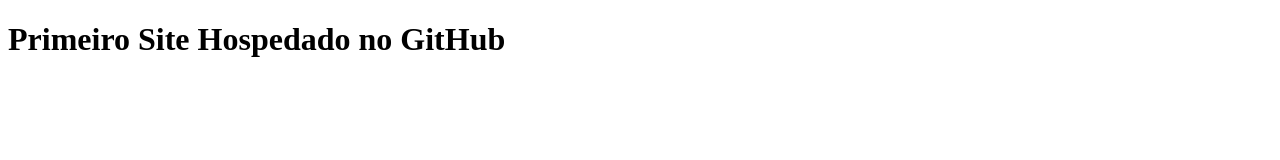
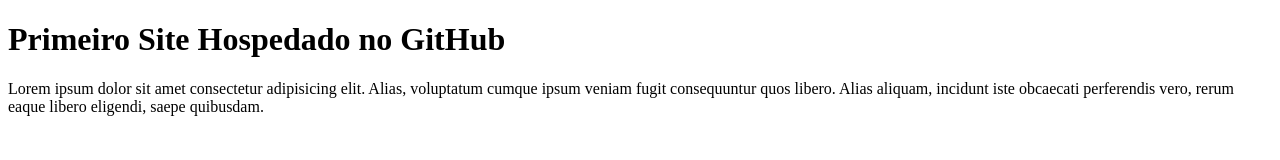
Before and after one commit to Nosden/_primeiro_site, a plain HTML site: page index.html in a window 1280 px wide. Drawn offline with Linux system fonts and the light colour scheme.

Commit message:
Atualização

```diff
--- a/index.html
+++ b/index.html
@@ -9,5 +9,6 @@
 </head>
 <body>
     <h1>Primeiro Site Hospedado no GitHub</h1>
+    <p>Lorem ipsum dolor sit amet consectetur adipisicing elit. Alias, voluptatum cumque ipsum veniam fugit consequuntur quos libero. Alias aliquam, incidunt iste obcaecati perferendis vero, rerum eaque libero eligendi, saepe quibusdam.</p>
 </body>
 </html>
```
